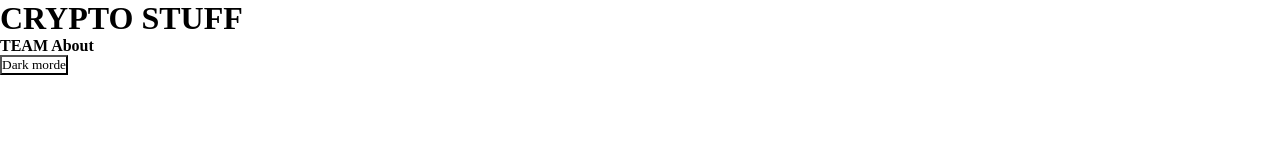
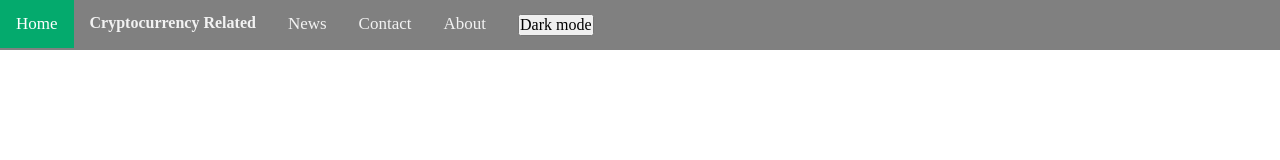
Before and after one commit to marweentimbreza/landing-page, a plain HTML site: page index.html in a window 1280 px wide. Drawn offline with Linux system fonts and the light colour scheme; files that its build step writes are made by us from their sources.

Commit message:
Fixed the navigation bar
Fixed the navigation bar positions

```diff
--- a/index.html
+++ b/index.html
@@ -10,21 +10,17 @@
 
 <body>
    <!--navigation bar-->
-   <h1>CRYPTO STUFF <!--This is the title change later--> </h1>
-
    <div class="navigation-bar">
       <div class="navigation-bar-settings">
-         <strong>
-            TEAM
-         </strong>
-         <strong>
-            About
-         </strong>
+         <div class="topnav">
+            <a class="active" href="#home">Home</a>
+               <a href="#Title"><h2>Cryptocurrency Related</h2></a>
+               <a href="#news">News</a>
+               <a href="#contact">Contact</a>
+               <a href="#about">About</a>
+               <a href="#Dark-mode"> <button>Dark mode</button></a>
+         </div>
       </div>
    </div>
-   <button type="submit">Dark morde</button>
-
-
-
 </body>
 </html>
--- /dev/null
+++ b/style.css
@@ -0,0 +1,36 @@
+*{
+   margin: 0px;
+   padding: 0px;
+   scroll-behavior: smooth;
+   font-family: 'Times New Roman', Times, serif;
+   font-size: medium;
+}
+
+
+.navigation-bar {
+  background-color: gray;
+  overflow: hidden;
+}
+
+.topnav a {
+  float: left;
+  color: #f2f2f2;
+  text-align: center;
+  padding: 14px 16px;
+  text-decoration: none;
+  font-size: 17px;
+}
+
+.topnav a:hover {
+  background-color: #ddd;
+  color: blue;
+}
+
+.topnav a.active {
+  background-color: #04AA6D;
+  color: white;
+}
+
+.navigation-bar a.topnav{
+
+}
--- a/styles/style.css
+++ /dev/null
@@ -1,7 +0,0 @@
-*{
-   margin: 0px;
-   padding: 0px;
-   background-color: white;
-   scroll-behavior: smooth;
-   font-family: 'Times New Roman', Times, serif;
-}
```
